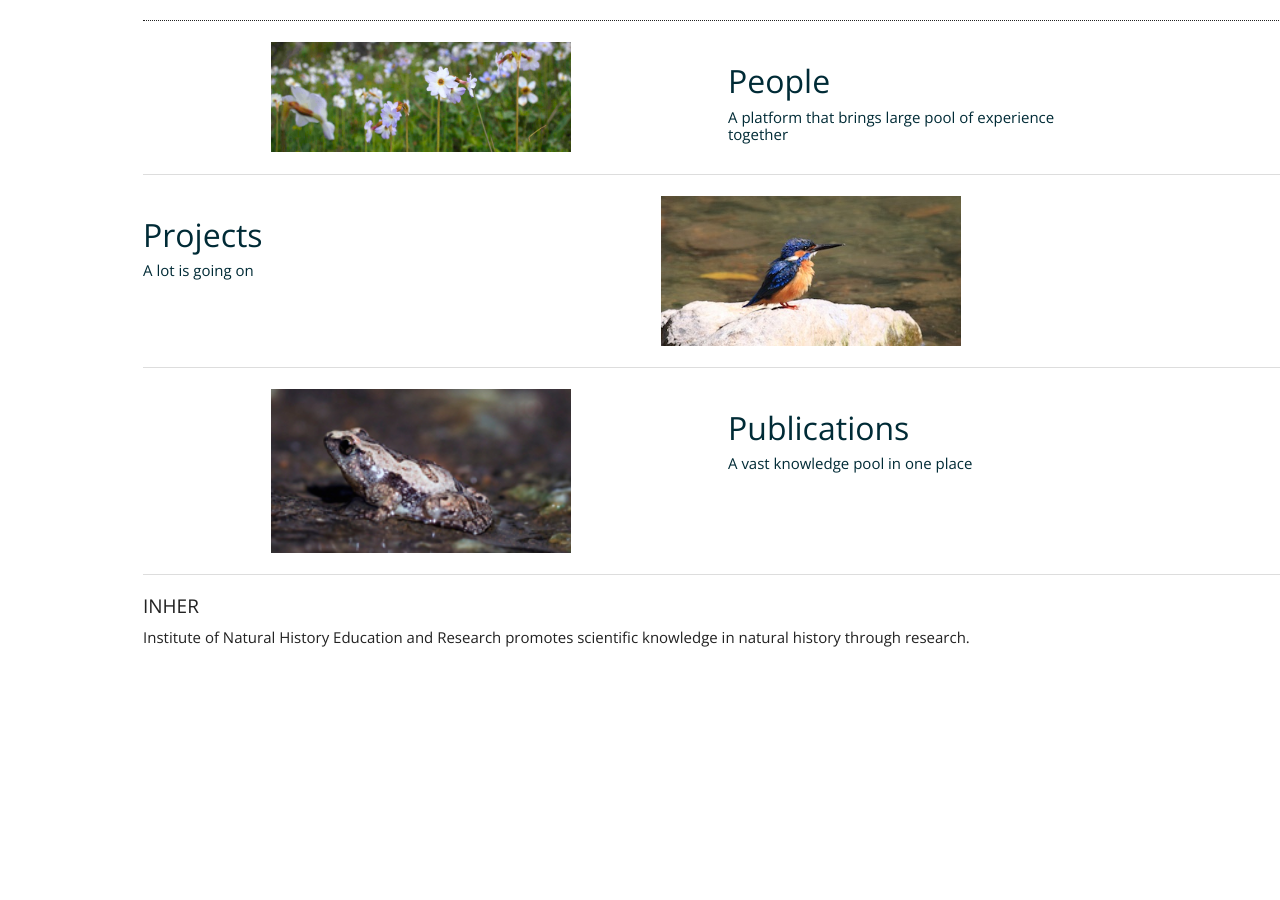
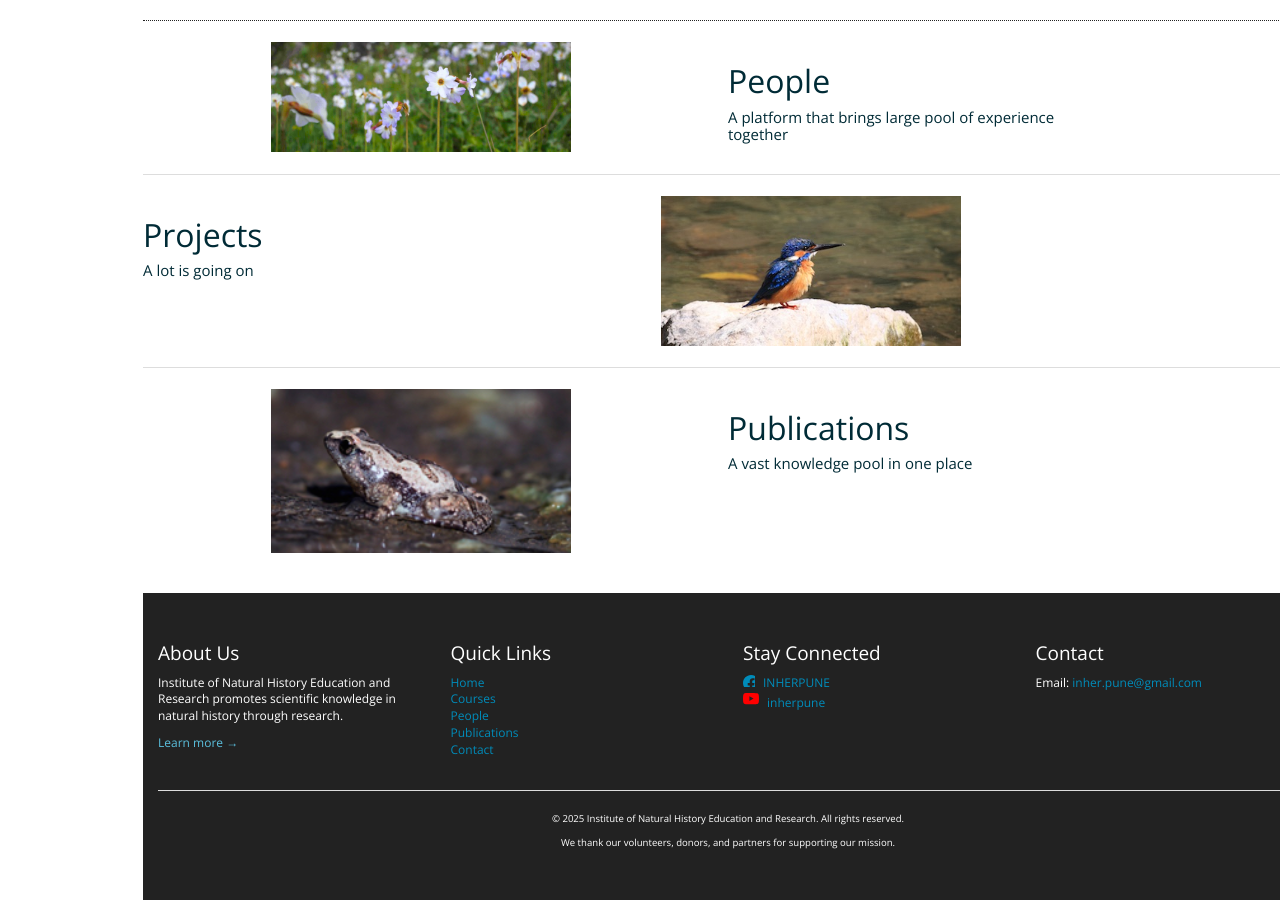
Before and after one commit to inher/inher.github.io, a Jekyll site: the page built from index.html, in a window 1280 px wide and 900 px high, scrolled down 21920 px. Built offline with Jekyll 4.4.1, drawn with Linux system fonts in a browser that asks for light colours; nearby versions of some CDN libraries; before the commit the page ends 22579 px from its top, so only the background shows below that.

Commit message:
Updated site footer to modern design

```diff
--- a/_config.yml
+++ b/_config.yml
@@ -7,13 +7,16 @@
 
 # Site settings
 title: INHER
-email: inher@gmail.com
+full_title: Institute of Natural History Education and Research
+email: inher.pune@gmail.com
 description: > # this means to ignore newlines until "baseurl:"
   Institute of Natural History Education and Research promotes scientific knowledge in natural history through research.
 baseurl: "" # the subpath of your site, e.g. /blog
 url: "http://inher.org" # the base hostname & protocol for your site
 twitter_username:
 github_username:
+youtube_username: inherpune
+facebook_username: INHERPUNE
 
 # Build settings
 markdown: kramdown
--- a/_includes/footer.html
+++ b/_includes/footer.html
@@ -1,39 +1,75 @@
-<footer class="site-footer">
-  <hr />
-  <div class="wrapper">
+<footer class="footer" style="background-color: #222; color: #fff; padding: 40px 0; margin-top: 40px; font-size: 80%">
+  <div class="container">
+    <div class="row">
 
-    <h4 class="footer-heading">{{ site.title }}</h4>
+      <!-- About Us -->
+      <div class="col-sm-3">
+        <h4>About Us</h4>
+        <p>{{ site.description }}</p>
+        <a href="/about" class="text-info">Learn more →</a>
+      </div>
 
-    <div class="footer-col-wrapper">
-      <!--
-      <div class="footer-col footer-col-1">
-        <ul class="contact-list">
-          <li><a href="mailto:{{ site.email }}">{{ site.email }}</a></li>
-        </ul>
-      </div>
-      -->
-
-      <div class="footer-col footer-col-2">
-        <ul class="social-media-list">
-          {% if site.github_username %}
-          <li>
-            {% include icon-github.html username=site.github_username %}
-          </li>
-          {% endif %}
-
-          {% if site.twitter_username %}
-          <li>
-            {% include icon-twitter.html username=site.twitter_username %}
-          </li>
-          {% endif %}
+      <!-- Quick Links -->
+      <div class="col-sm-3">
+        <h4>Quick Links</h4>
+        <ul class="list-unstyled">
+          <li><a href="/">Home</a></li>
+          <li><a href="/courses">Courses</a></li>
+          <li><a href="/People">People</a></li>
+          <li><a href="/Publications">Publications</a></li>
+          <li><a href="/Contact">Contact</a></li>
         </ul>
       </div>
 
-      <div class="footer-col footer-col-3">
-        <p>{{ site.description }}</p>
+      <!-- Newsletter & Social -->
+      <div class="col-sm-3">
+        <h4>Stay Connected</h4>
+        <!-- <form action="/newsletter-signup" method="POST" class="form">
+             <div class="form-group">
+             <input type="email" class="form-control" name="email" placeholder="Your email address" required>
+             </div>
+             <button type="submit" class="btn btn-info btn-block">Subscribe</button>
+             </form> -->
+        <div class="social-icons" style="margin-top: 10px;">
+
+            {% if site.facebook_username %}
+              {% include icon-fb.html username=site.facebook_username %}
+            {% endif %}
+
+            <!-- <a href="https://www.facebook.com/YourPage" target="_blank" class="text-info" title="Facebook"> -->
+            <!-- <span class="glyphicon glyphicon-thumbs-up"></span> Facebook -->
+            <!-- </a><br> -->
+            <br>
+
+            {% if site.youtube_username %}
+              {% include icon-yt.html username=site.youtube_username %}
+            {% endif %}
+
+            <!-- <a href="https://www.youtube.com/YourChannel" target="_blank" class="text-danger" title="YouTube"> -->
+            <!-- <span class="glyphicon glyphicon-facetime-video"></span> YouTube -->
+            <!-- </a> -->
+        </div>
+      </div>
+
+      <!-- Legal & Contact -->
+      <div class="col-sm-3">
+        <h4>Contact</h4>
+        <!-- <ul class="list-unstyled"> -->
+            <!-- <li><a href="/privacy">Privacy Policy</a></li> -->
+            <!-- <li><a href="/terms">Terms of Use</a></li> -->
+            <!-- <li><a href="/accessibility">Accessibility Statement</a></li> -->
+        <!-- </ul> -->
+        <p>Email: <a href="mailto:{{ site.email }}">{{ site.email }}</a></p>
+        <!-- <p>Phone: +1 (555) 123-4567</p> -->
+      </div>
+
+    </div>
+    <hr>
+    <div class="row">
+      <div class="col-sm-12 text-center">
+        <p class="small">© {{ site.time | date: "%Y" }} {{ site.full_title }}. All rights reserved.</p>
+        <p class="small">We thank our volunteers, donors, and partners for supporting our mission.</p>
       </div>
     </div>
-
   </div>
-
 </footer>
--- /dev/null
+++ b/_includes/icon-fb.html
@@ -0,0 +1 @@
+<a href="https://facebook.com/{{ include.username }}"><span class="icon icon--facebook" style="margin-right: 8px;"><svg width="12" height="12" viewBox="0 0 12 12">{% include icon-fb.svg %}</svg></span><span class="username">{{ include.username }}</span></a>
--- /dev/null
+++ b/_includes/icon-yt.html
@@ -0,0 +1 @@
+<a href="https://youtube.com/@{{ include.username }}" target="_blank"><span class="icon icon--youtube" style="margin-right: 8px;"><svg width="16" height="16" viewBox="0 0 16 16" color="red">{% include icon-yt.svg %}</svg></span><span class="username">{{ include.username }}</span></a>
```
Also changed, not shown: _includes/icon-fb.svg (added), _includes/icon-yt.svg (added).
